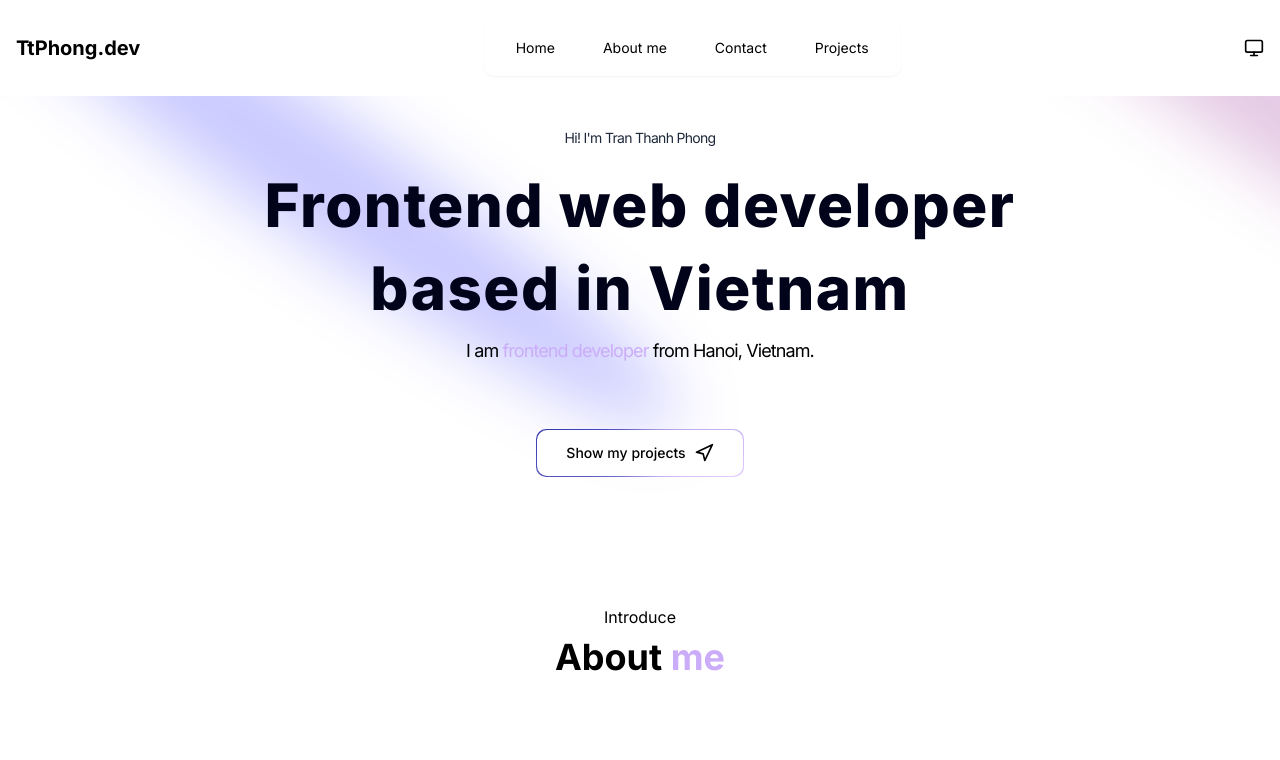
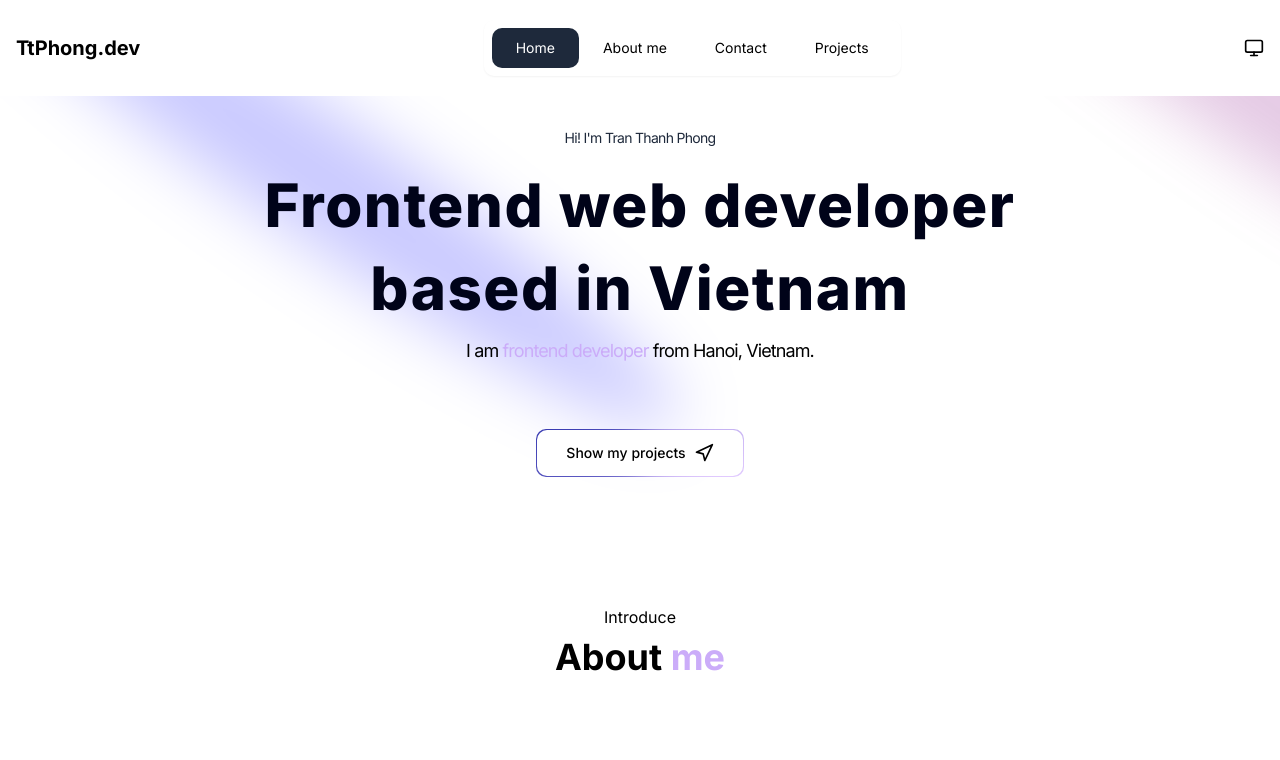
Before and after one commit to TtPhong-FS/Portfolio, a Next.js app: page / in a window 1280 px wide. Shown: the top 760 px of the page. Built offline with nearby package versions, Linux system fonts and the light colour scheme.

Commit message:
[fix lint] [update depen]

```diff
--- a/src/components/fallback-theme.tsx
+++ b/src/components/fallback-theme.tsx
@@ -10,7 +10,8 @@ export default function FallbackTheme() {
     if (theme !== 'dark' && theme !== 'light' && theme !== 'system') {
       setTheme('dark')
     }
-  }, [theme])
+  }, [theme, setTheme])
+
 
   return null
 }
--- a/src/components/forms/contact-form.tsx
+++ b/src/components/forms/contact-form.tsx
@@ -29,7 +29,7 @@ export const ContactForm = () => {
     resolver: zodResolver(schema)
   })
 
-  const handleSubmit = methods.handleSubmit(async (values) => {
+  const handleSubmit = methods.handleSubmit(async () => {
     setisSubmiting(true)
 
     setTimeout(() => {
--- a/src/components/landing/footer.tsx
+++ b/src/components/landing/footer.tsx
@@ -45,6 +45,7 @@ const Footer = () => {
               <Tooltip delayDuration={200} key={item.id}>
                 <TooltipTrigger asChild>
                   <Link
+                    target="_blank"
                     className="block place-items-center place-content-center p-[10px] bg-black-100/80 dark:bg-white/15 rounded-md text-white"
                     href={item.link}
                   >
--- a/src/components/landing/header.tsx
+++ b/src/components/landing/header.tsx
@@ -20,7 +20,7 @@ const Header = () => {
             <nav className="hidden md:flex w-full z-50 justify-center lg:justify-center items-center">
               <ul className="flex h-full items-center shadow-sm bg-white dark:bg-slate-900 dark:border-none p-2 rounded-lg">
                 {navigations.map((nav) => {
-                  let isVisit = activeId === nav.key
+                  const isVisit = activeId === nav.key
                   return (
                     <Link
                       key={`link=${nav.key}`}
@@ -28,13 +28,18 @@ const Header = () => {
                       onClick={() => setActiveId(nav.key)}
                       className={cn(
                         'items-center flex lg:flex-none flex-col gap-2 lg:gap-0 dark:hover:text-slate-200 px-6 py-[10px] rounded-lg',
-                        isVisit ? 'bg-white' : ''
+                        isVisit ? 'bg-slate-800 dark:bg-white' : ''
                       )}
                     >
                       <span className="block lg:hidden">
                         <nav.icon />
                       </span>
-                      <span className={cn('block text-xs lg:text-sm text-center', isVisit ? 'text-black-default' : '')}>
+                      <span
+                        className={cn(
+                          'block text-xs lg:text-sm text-center',
+                          isVisit ? 'text-white dark:text-black-default' : ''
+                        )}
+                      >
                         {nav.name}
                       </span>
                     </Link>
@@ -68,7 +73,7 @@ const Header = () => {
           >
             {navigations
               .map((nav) => {
-                let isVisit = activeId === nav.key
+                const isVisit = activeId === nav.key
                 return (
                   <Link
                     href={nav.link}
--- a/src/components/navbar.tsx
+++ b/src/components/navbar.tsx
@@ -12,7 +12,7 @@ const Navbar = () => {
     <nav className="flex w-full z-50 justify-center lg:justify-center items-center">
       <ul className="flex h-full items-center shadow-sm bg-white dark:bg-slate-900 dark:border-none p-2 rounded-lg">
         {navigations.map((nav) => {
-          let isVisit = activeId === nav.key
+          const isVisit = activeId === nav.key
           return (
             <Link
               key={`link=${nav.key}`}
--- a/src/components/ui/button-magic.tsx
+++ b/src/components/ui/button-magic.tsx
@@ -2,11 +2,9 @@ type ButtonMagic = {
   title: string
   position: string
   icon: React.ReactNode
-  otherClasses?: string
-  handleClick?: () => void
 }
 
-export default function ButtonMagic({ title, position, handleClick, icon, otherClasses }: ButtonMagic) {
+export default function ButtonMagic({ title, position, icon }: ButtonMagic) {
   return (
     <button className="relative inline-flex h-12 overflow-hidden rounded-lg p-[1px] focus:outline-none w-full md:w-52">
       <span className="absolute inset-[-1000%] animate-[spin_2s_linear_infinite] bg-[conic-gradient(from_90deg_at_50%_50%,#E2CBFF_0%,#393BB2_50%,#E2CBFF_100%)]" />
--- a/src/components/ui/floating-navbar.tsx
+++ /dev/null
@@ -1,62 +0,0 @@
-'use client'
-import { cn } from '@/lib/utils'
-import { AnimatePresence, motion, useMotionValueEvent, useScroll } from 'motion/react'
-import React, { useRef, useState } from 'react'
-
-export const FloatingNavbar = ({
-  navItems,
-  className
-}: {
-  navItems: {
-    name: string
-    link: string
-    icon?: React.ElementType
-  }[]
-  className?: string
-}) => {
-  const { scrollYProgress } = useScroll()
-  const [visible, setVisible] = useState(true)
-  const previous = useRef(0)
-
-  useMotionValueEvent(scrollYProgress, 'change', (current) => {
-    if (typeof current === 'number') {
-      const prev = previous.current
-      const direction = current - prev
-
-      previous.current = current
-
-      if (direction > 0) {
-        setVisible(false)
-      } else if (direction < 0) {
-        setVisible(true)
-      }
-    }
-  })
-
-  return (
-    <AnimatePresence mode="wait">
-      <motion.div
-        initial={{
-          opacity: 1,
-          y: -120
-        }}
-        animate={{
-          y: visible ? 0 : -100,
-          opacity: visible ? 1 : 0
-        }}
-        transition={{
-          duration: 0.2
-        }}
-        className={cn('flex fixed top-10 inset-x-0 items-center justify-between', className)}
-      >
-        <div
-          className={cn(
-            'flex max-w-fit mx-auto border-white/[0.2] rounded-full bg-slate-900 shadow-[0px_2px_3px_-1px_rgba(0,0,0,0.1),0px_1px_0px_0px_rgba(25,28,33,0.02),0px_0px_0px_1px_rgba(25,28,33,0.08)] z-[5000] py-4 px-8 items-center justify-center space-x-9 lg:space-x-7 '
-          )}
-        >
-          {/* <ThemeToggle /> */}
-        </div>
-      </motion.div>
-    </AnimatePresence>
-  )
-}
--- a/src/components/ui/focus-card.tsx
+++ b/src/components/ui/focus-card.tsx
@@ -11,7 +11,7 @@ export const Card = React.memo(
     hovered,
     setHovered
   }: {
-    card: any
+    card: Card
     index: number
     hovered: number | null
     setHovered: React.Dispatch<React.SetStateAction<number | null>>
--- a/src/components/ui/pin.tsx
+++ b/src/components/ui/pin.tsx
@@ -50,12 +50,12 @@ export const PinContainer = ({
           <div className={cn(' relative z-50 ', className)}>{children}</div>
         </div>
       </div>
-      <PinPerspective title={title} href={href} />
+      <PinPerspective title={title} />
     </Link>
   )
 }
 
-export const PinPerspective = ({ title, href }: { title?: string; href?: string }) => {
+export const PinPerspective = ({ title }: { title?: string }) => {
   return (
     <motion.div className="pointer-events-none w-96 h-[25rem] flex items-center justify-center opacity-0 group-hover/pin:opacity-100 z-[60] transition duration-500">
       <div className="w-full h-full -mt-7 flex-none inset-0">
--- a/src/components/ui/text-generate-effect.tsx
+++ b/src/components/ui/text-generate-effect.tsx
@@ -15,7 +15,7 @@ export const TextGenerateEffect = ({
   duration?: number
 }) => {
   const [scope, animate] = useAnimate()
-  let wordsArray = words.split(' ')
+  const wordsArray = words.split(' ')
   useEffect(() => {
     animate(
       'span',
@@ -28,7 +28,7 @@ export const TextGenerateEffect = ({
         delay: stagger(0.2)
       }
     )
-  }, [])
+  }, [animate, duration, filter])
 
   const renderWords = () => {
     return (
```
Also changed, not shown: package.json (+14 -14 lines), 2 other files (tests, documents, lock files or other folders).
